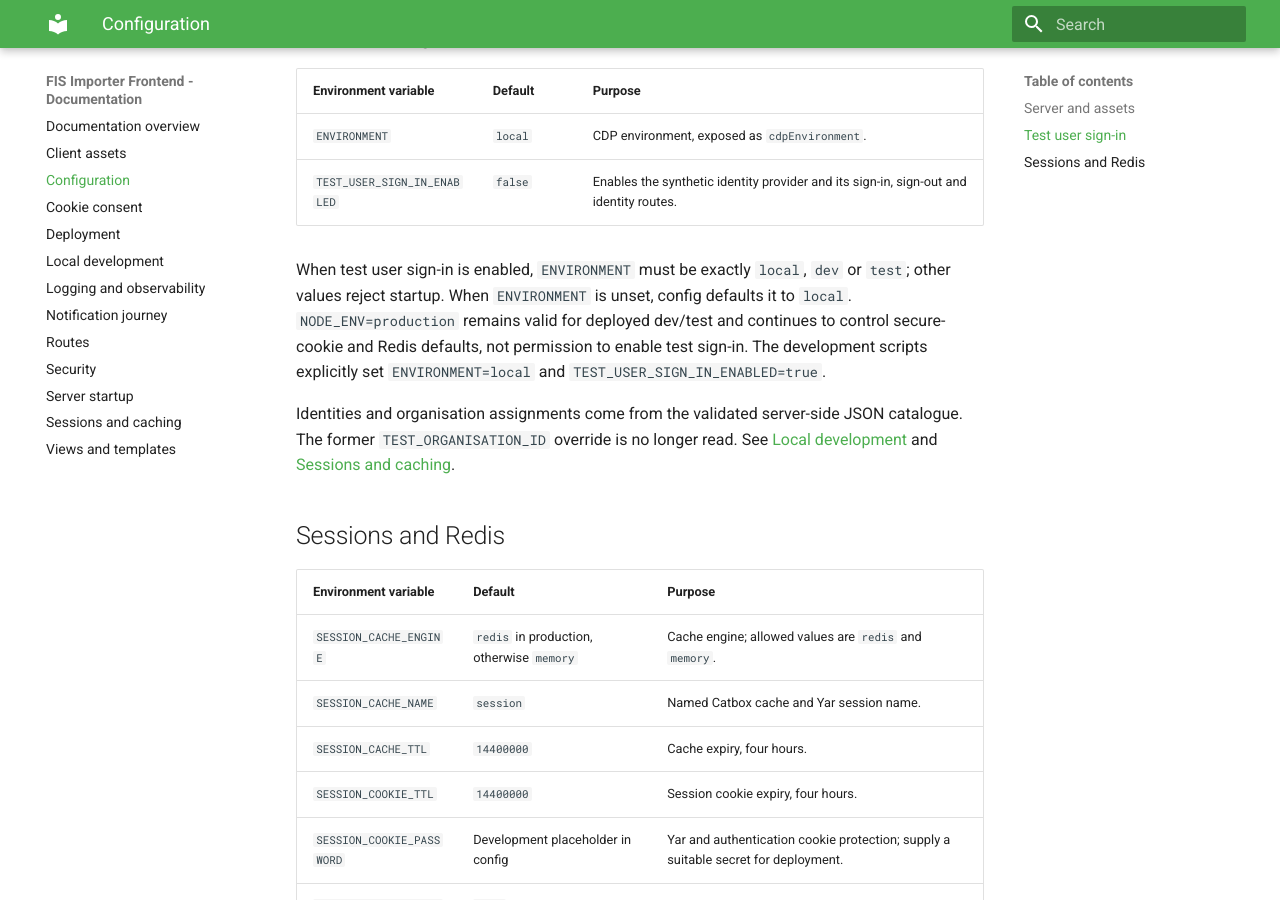
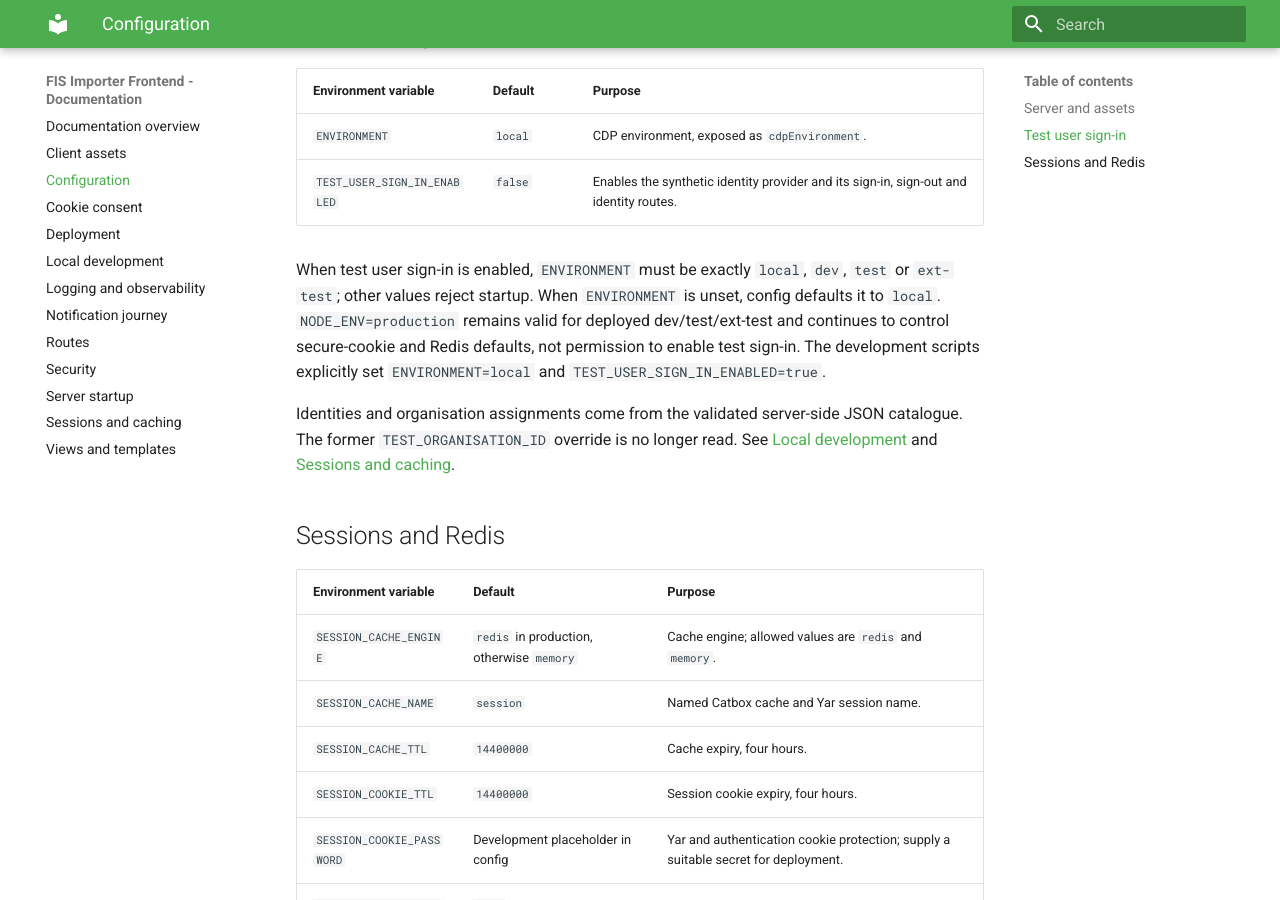
Before and after one commit to DEFRA/trade-imports-fish-importer-fe, an MkDocs documentation site: the page built from docs/configuration.md, in a window 1280 px wide and 900 px high, scrolled down 1329 px. Built offline with MkDocs 1.6.1 and Material for MkDocs 9.7.7, drawn with Linux system fonts in a browser that asks for light colours.

Commit message:
feat: update documentation and configuration to include ext-test environment for test user sign-in

```diff
--- a/docs/configuration.md
+++ b/docs/configuration.md
@@ -31,10 +31,10 @@ Logging and tracing settings are described in [Logging and observability](loggin
 | `ENVIRONMENT`               | `local` | CDP environment, exposed as `cdpEnvironment`.                                          |
 | `TEST_USER_SIGN_IN_ENABLED` | `false` | Enables the synthetic identity provider and its sign-in, sign-out and identity routes. |
 
-When test user sign-in is enabled, `ENVIRONMENT` must be exactly `local`, `dev`
-or `test`; other values reject startup. When `ENVIRONMENT` is unset, config
+When test user sign-in is enabled, `ENVIRONMENT` must be exactly `local`, `dev`,
+`test` or `ext-test`; other values reject startup. When `ENVIRONMENT` is unset, config
 defaults it to `local`.
-`NODE_ENV=production` remains valid for deployed dev/test and continues to
+`NODE_ENV=production` remains valid for deployed dev/test/ext-test and continues to
 control secure-cookie and Redis defaults, not permission to enable test sign-in.
 The development scripts explicitly set `ENVIRONMENT=local` and
 `TEST_USER_SIGN_IN_ENABLED=true`.
```
Also changed, not shown: README.md (+4 -3 lines), docs/local-development.md (+1 -1 lines), docs/security.md (+1 -1 lines), docs/server-startup.md (+1 -1 lines), 3 other files.
